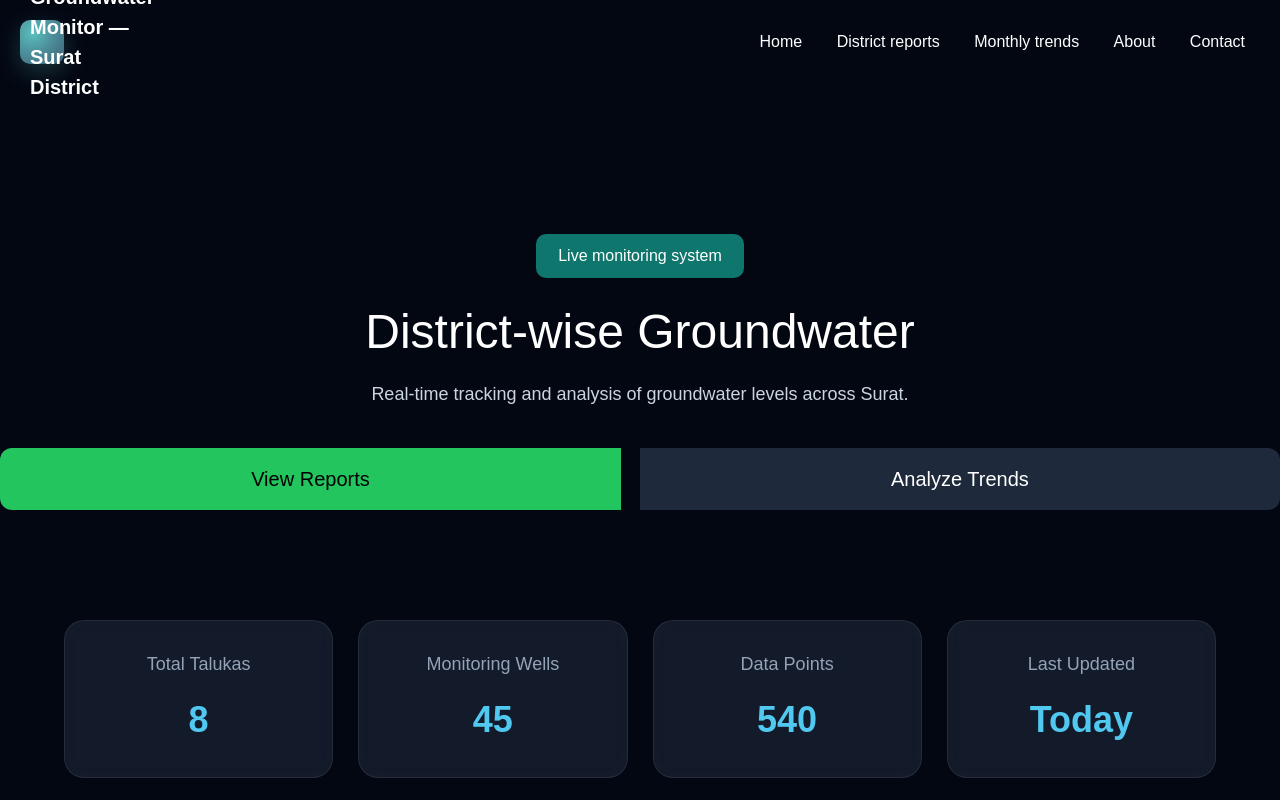
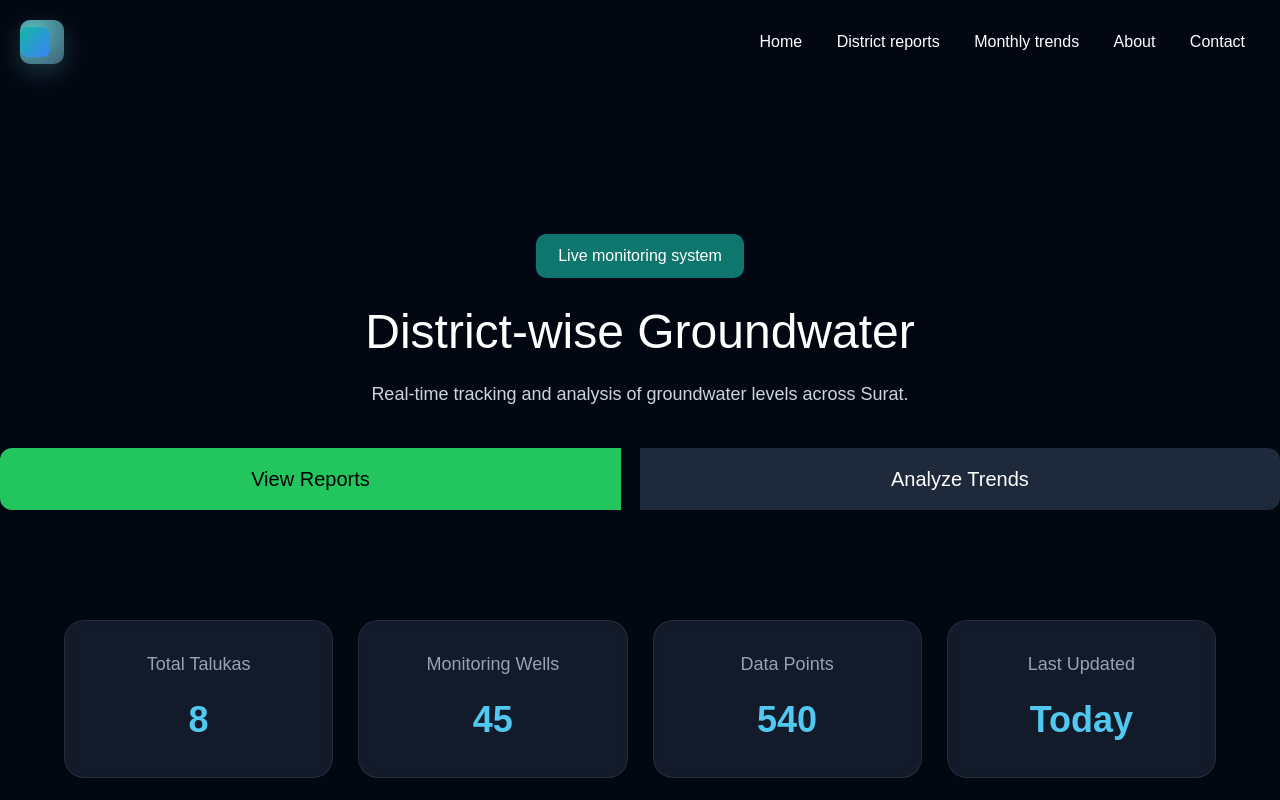
Before and after one commit to jainishvasava-tech/District-wise-Groundwater, a plain HTML site: page index.html in a window 1280 px wide. Shown: the top 800 px of the page. Drawn offline with nearby package versions, Linux system fonts and the light colour scheme.

Commit message:
index.html

```diff
--- a/index.html
+++ b/index.html
@@ -167,7 +167,6 @@
   <nav>
     <div class="logo">
       <div class="logo-icon"></div>
-      Groundwater Monitor — Surat District
     </div>
     <div>
       <a onclick="goHome()">Home</a>
```
